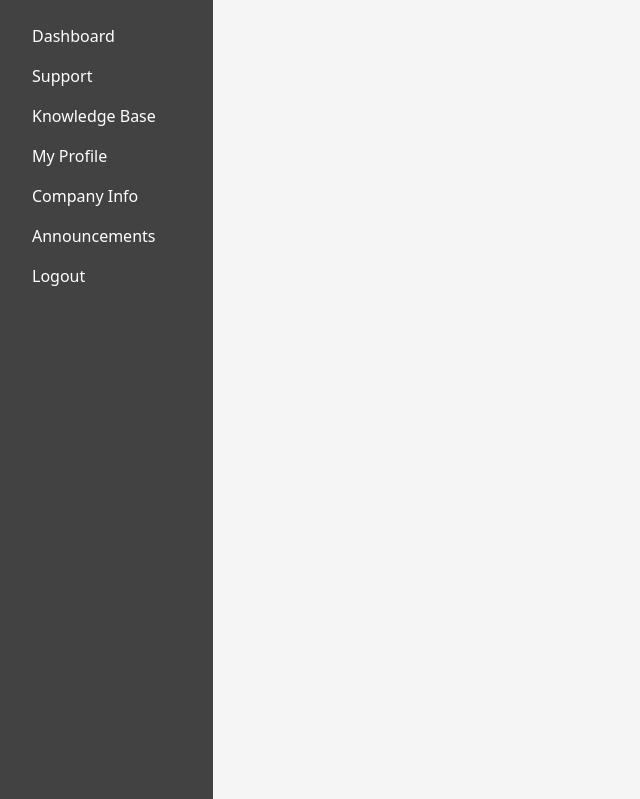
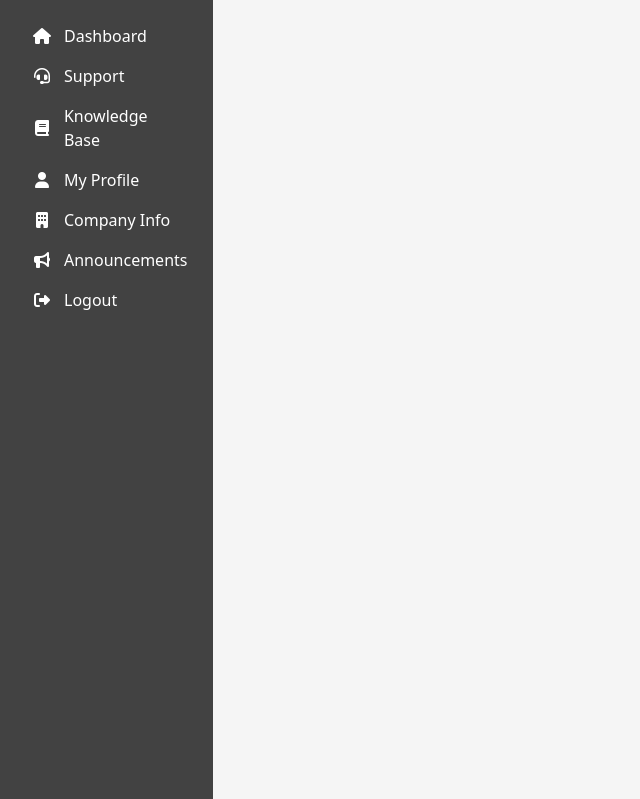
Before and after one commit to jhamiltondev/buckeyeit-portal, a Django app: template portal/templates/portal/base.html in a window 1280 px wide. Shown: the part 72-871 px from the top of the page, without its empty margins (0-640 px from the left). Run offline with Django 5.2, Linux system fonts and the light colour scheme; the template is opened without the code that fills it, so the values that code supplies are empty.

Commit message:
Modernize sidebar with Font Awesome icons and interactive effects; redesign dashboard with cards, quick actions, and summary panels

```diff
--- a/portal/templates/portal/base.html
+++ b/portal/templates/portal/base.html
@@ -6,6 +6,7 @@
     <title>{% block title %}Buckeye IT Portal{% endblock %}</title>
     <link rel="stylesheet" href="https://cdn.jsdelivr.net/npm/bootstrap@5.3.2/dist/css/bootstrap.min.css">
     <link rel="stylesheet" href="{% static 'portal/assets/styles.css' %}">
+    <link rel="stylesheet" href="https://cdnjs.cloudflare.com/ajax/libs/font-awesome/6.4.2/css/all.min.css">
     {% block extra_head %}{% endblock %}
     <style>
         body { background-color: #f5f5f5; }
@@ -13,7 +14,10 @@
         .buckeye-sidebar { background: #424242; color: #fff; min-height: 100vh; }
         .buckeye-footer { background: #424242; color: #fff; }
         .buckeye-logo { height: 40px; }
-        .nav-link.active, .nav-link:focus, .nav-link:hover { background: #b71c1c; color: #fff !important; }
+        .nav-link.active, .nav-link:focus, .nav-link:hover { background: #b71c1c; color: #fff !important; transition: background 0.2s, color 0.2s; }
+        .nav-link { display: flex; align-items: center; gap: 0.75em; transition: background 0.2s, color 0.2s, transform 0.15s; }
+        .nav-link:hover { transform: translateX(5px) scale(1.05); box-shadow: 0 2px 8px rgba(183,28,28,0.08); }
+        .fa-fw { width: 1.25em; text-align: center; }
     </style>
 </head>
 <body>
@@ -25,18 +29,18 @@
         <div class="row">
             <nav class="buckeye-sidebar col-md-2 d-none d-md-block p-3">
                 <ul class="nav flex-column">
-                    <li class="nav-item"><a class="nav-link text-white" href="{% url 'portal:dashboard' %}">Dashboard</a></li>
+                    <li class="nav-item"><a class="nav-link text-white" href="{% url 'portal:dashboard' %}"><i class="fa fa-home fa-fw"></i>Dashboard</a></li>
                     {% if not is_vip %}
-                        <li class="nav-item"><a class="nav-link text-white" href="#support">Support</a></li>
-                        <li class="nav-item"><a class="nav-link text-white" href="#knowledge">Knowledge Base</a></li>
-                        <li class="nav-item"><a class="nav-link text-white" href="#profile">My Profile</a></li>
-                        <li class="nav-item"><a class="nav-link text-white" href="#company">Company Info</a></li>
-                        <li class="nav-item"><a class="nav-link text-white" href="#announcements">Announcements</a></li>
+                        <li class="nav-item"><a class="nav-link text-white" href="#support"><i class="fa fa-headset fa-fw"></i>Support</a></li>
+                        <li class="nav-item"><a class="nav-link text-white" href="#knowledge"><i class="fa fa-book fa-fw"></i>Knowledge Base</a></li>
+                        <li class="nav-item"><a class="nav-link text-white" href="#profile"><i class="fa fa-user fa-fw"></i>My Profile</a></li>
+                        <li class="nav-item"><a class="nav-link text-white" href="#company"><i class="fa fa-building fa-fw"></i>Company Info</a></li>
+                        <li class="nav-item"><a class="nav-link text-white" href="#announcements"><i class="fa fa-bullhorn fa-fw"></i>Announcements</a></li>
                     {% endif %}
                     {% if request.user.is_superuser %}
-                        <li class="nav-item"><a class="nav-link text-white" href="/admin/">Admin</a></li>
+                        <li class="nav-item"><a class="nav-link text-white" href="/admin/"><i class="fa fa-cog fa-fw"></i>Admin</a></li>
                     {% endif %}
-                    <li class="nav-item"><a class="nav-link text-white" href="{% url 'portal:logout' %}">Logout</a></li>
+                    <li class="nav-item"><a class="nav-link text-white" href="{% url 'portal:logout' %}"><i class="fa fa-sign-out-alt fa-fw"></i>Logout</a></li>
                 </ul>
             </nav>
             <main class="col-md-10 ms-sm-auto px-4 py-4">
```
Also changed, not shown: portal/templates/portal/dashboard.html (+93 -6 lines).
